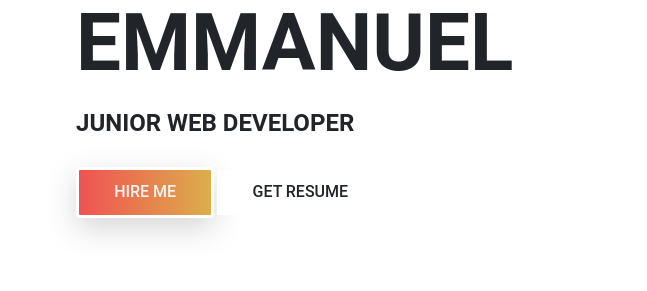
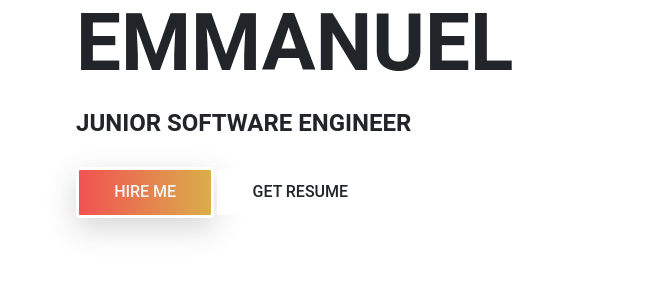
Before and after one commit to iamemmanueljoshua/portfolio, a plain HTML site: page index.html in a window 1280 px wide. Shown: the part 415-706 px from the top of the page, 0-647 px from the left. Drawn offline with Linux system fonts and the light colour scheme; a web font is replaced by a local one.

Commit message:
Update index.html

```diff
--- a/index.html
+++ b/index.html
@@ -63,7 +63,7 @@
                     <div class="col-lg-6 col-md-12 site-title">
                         <h3 class="title-text">Hey</h3>
                         <h1 class="title-text text-uppercase">I am Emmanuel</h1>
-                        <h4 class="title-text text-uppercase">Junior Web Developer</h4>
+                        <h4 class="title-text text-uppercase">Junior Software Engineer</h4>
                         <div class="site-buttons">
                             <div class="d-flex flex-row flex-wrap">
                                 <button type="button" class="btn button primary-button mr-4 text-uppercase">Hire me</button>
```
